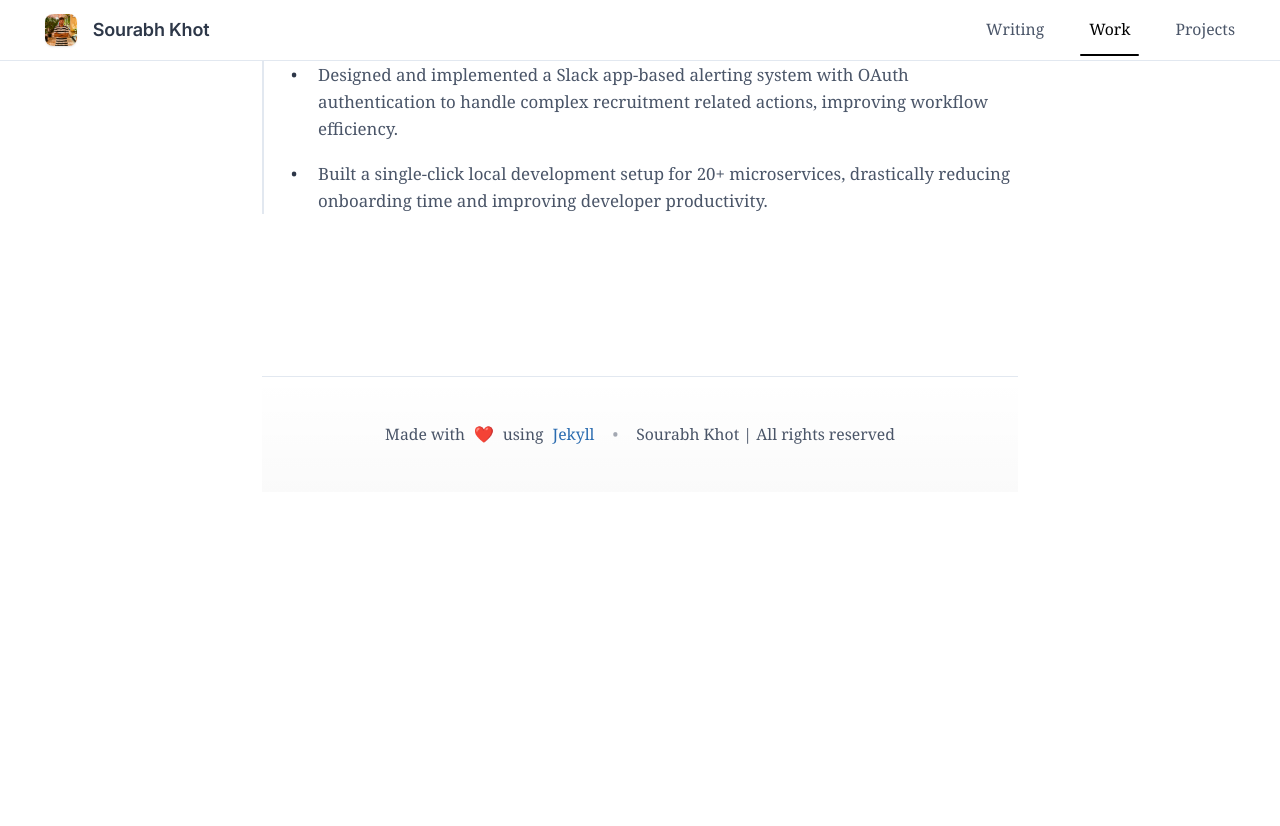
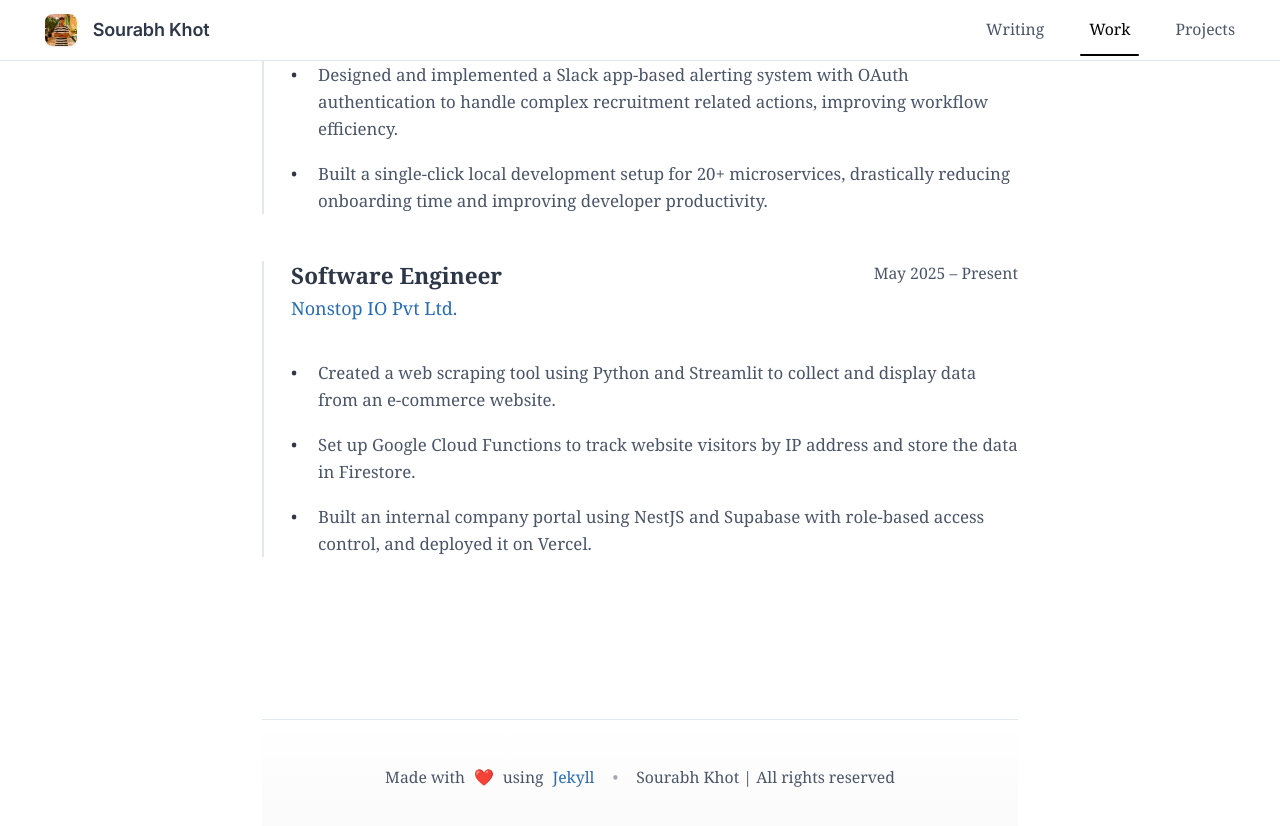
Before and after one commit to sourabh-khot65/sourabh-khot65.github.io, a Jekyll site: the page built from work.html, in a window 1280 px wide and 900 px high, scrolled down 891 px. Shown: the top 826 px of the window. Built offline with Jekyll 4.4.1, drawn with Linux system fonts in a browser that asks for light colours; before the commit the page ends 1455 px from its top, so only the background shows below that; some of the changed text lies outside the part shown.

Commit message:
ref : add work experience for nonstopio

```diff
--- a/work.html
+++ b/work.html
@@ -13,9 +13,9 @@ title: Work
         <div class="job-header">
             <div class="job-title">
                 <h2>Software Engineer</h2>
-                <span class="company">Tacitbase</span>
+                <span class="company"><a href="https://www.tacitbase.com/" target="_blank">Tacitbase</a></span>
             </div>
-            <time class="duration">January 2024 – Present</time>
+            <time class="duration">January 2024 – May 2025 </time>
         </div>
 
         <ul class="achievements">
@@ -28,6 +28,24 @@ title: Work
             <li>Rapidly designed and implemented an admin portal using React.js, empowering stakeholders with seamless access to key operational insights about the product.</li>
             <li>Designed and implemented a Slack app-based alerting system with OAuth authentication to handle complex recruitment related actions, improving workflow efficiency.</li>
             <li>Built a single-click local development setup for 20+ microservices, drastically reducing onboarding time and improving developer productivity.</li>
+        </ul>
+    </div>
+
+    <br>
+
+    <div class="job">
+        <div class="job-header">
+            <div class="job-title">
+                <h2>Software Engineer</h2>
+                <span class="company"><a href="https://www.nonstopio.com/" target="_blank">Nonstop IO Pvt Ltd.</a></span>
+            </div>
+            <time class="duration">May 2025 – Present </time>
+        </div>
+
+        <ul class="achievements">
+            <li>Created a web scraping tool using Python and Streamlit to collect and display data from an e-commerce website.</li>
+            <li>Set up Google Cloud Functions to track website visitors by IP address and store the data in Firestore.</li>
+            <li>Built an internal company portal using NestJS and Supabase with role-based access control, and deployed it on Vercel.</li>
         </ul>
     </div>
 </div>
```
